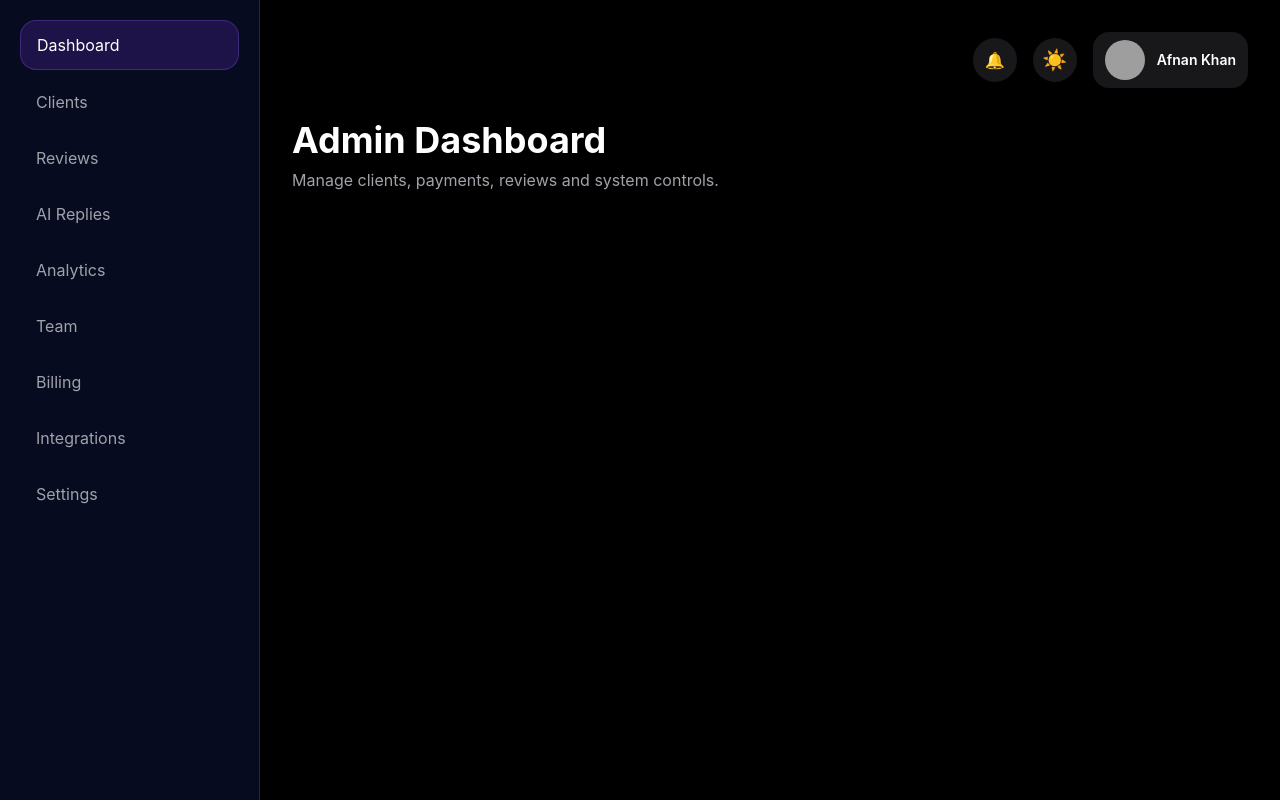
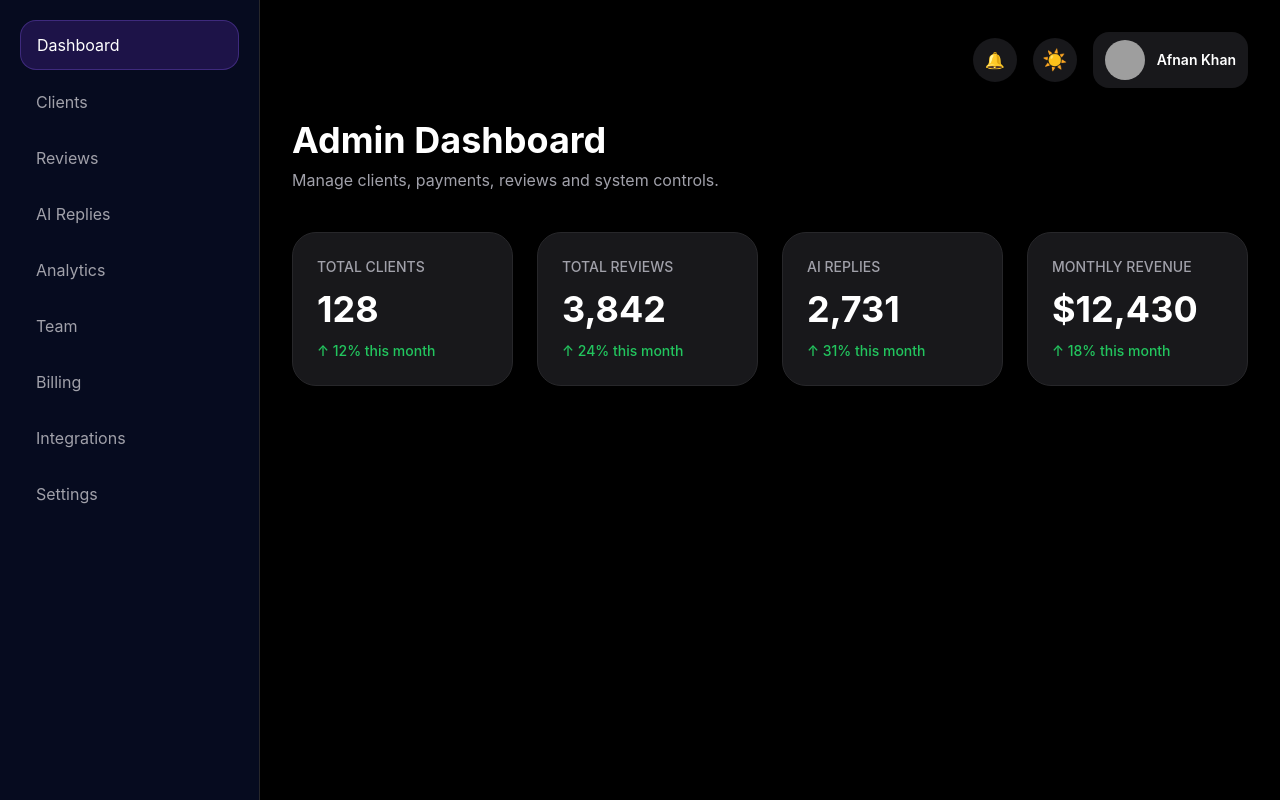
Before and after one commit to afnankhan123456/reviewreply-ai, a Next.js app: page /admin in a window 1280 px wide. Built offline with nearby package versions, Linux system fonts and the light colour scheme; grey boxes are pictures that could not be loaded.

Commit message:
Update page.tsx

```diff
--- a/app/admin/page.tsx
+++ b/app/admin/page.tsx
@@ -18,6 +18,66 @@ export default function AdminPage() {
             Manage clients, payments, reviews and system controls.
           </p>
         </div>
+
+        <div className="grid grid-cols-1 md:grid-cols-2 xl:grid-cols-4 gap-6">
+
+          <div className="bg-white dark:bg-zinc-900 border border-zinc-200 dark:border-zinc-800 rounded-3xl p-6 shadow-sm">
+            <p className="text-sm font-medium text-zinc-500 dark:text-zinc-400 mb-3">
+              TOTAL CLIENTS
+            </p>
+
+            <h2 className="text-4xl font-bold mb-3">
+              128
+            </h2>
+
+            <p className="text-green-500 font-medium text-sm">
+              ↑ 12% this month
+            </p>
+          </div>
+
+          <div className="bg-white dark:bg-zinc-900 border border-zinc-200 dark:border-zinc-800 rounded-3xl p-6 shadow-sm">
+            <p className="text-sm font-medium text-zinc-500 dark:text-zinc-400 mb-3">
+              TOTAL REVIEWS
+            </p>
+
+            <h2 className="text-4xl font-bold mb-3">
+              3,842
+            </h2>
+
+            <p className="text-green-500 font-medium text-sm">
+              ↑ 24% this month
+            </p>
+          </div>
+
+          <div className="bg-white dark:bg-zinc-900 border border-zinc-200 dark:border-zinc-800 rounded-3xl p-6 shadow-sm">
+            <p className="text-sm font-medium text-zinc-500 dark:text-zinc-400 mb-3">
+              AI REPLIES
+            </p>
+
+            <h2 className="text-4xl font-bold mb-3">
+              2,731
+            </h2>
+
+            <p className="text-green-500 font-medium text-sm">
+              ↑ 31% this month
+            </p>
+          </div>
+
+          <div className="bg-white dark:bg-zinc-900 border border-zinc-200 dark:border-zinc-800 rounded-3xl p-6 shadow-sm">
+            <p className="text-sm font-medium text-zinc-500 dark:text-zinc-400 mb-3">
+              MONTHLY REVENUE
+            </p>
+
+            <h2 className="text-4xl font-bold mb-3">
+              $12,430
+            </h2>
+
+            <p className="text-green-500 font-medium text-sm">
+              ↑ 18% this month
+            </p>
+          </div>
+
+        </div>
       </div>
     </div>
   );
```
